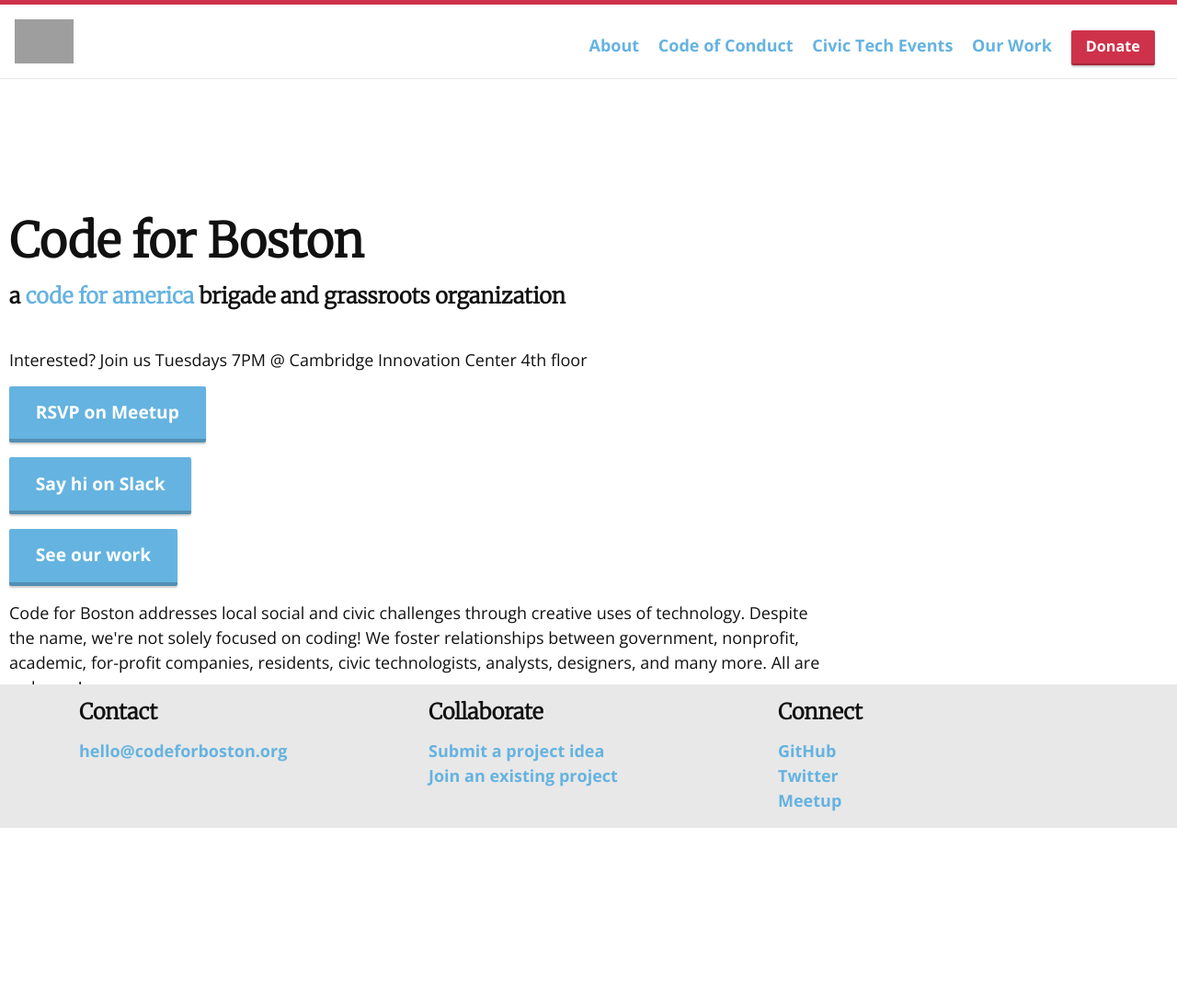
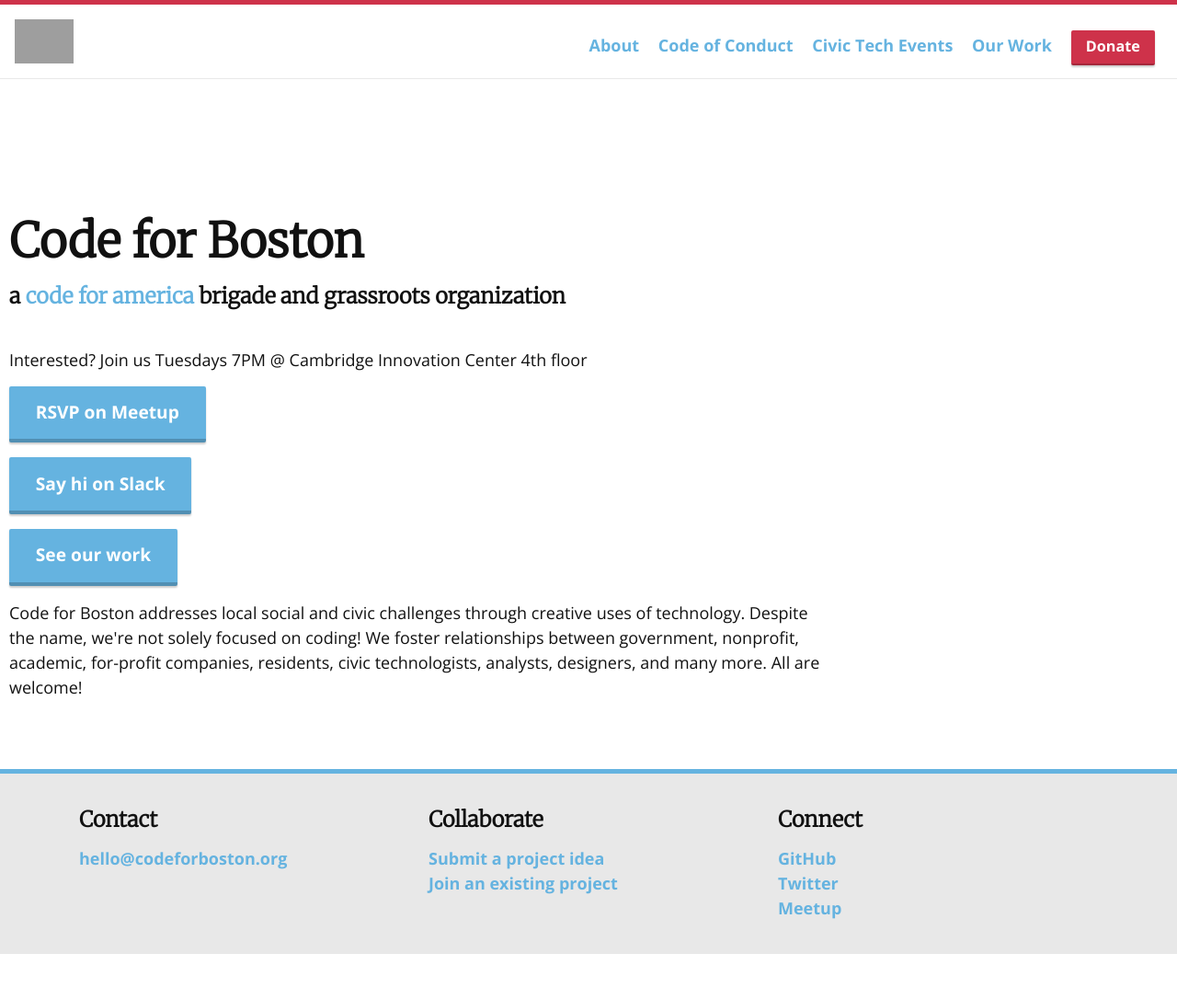
Before and after one commit to codeforboston/codeforboston.org, a Jekyll site: the page built from index.html, in a window 1280 px wide. Shown: the whole page at 92% size. Built offline with Jekyll 4.4.1, drawn with Linux system fonts in a browser that asks for light colours; nearby versions of some CDN libraries; after the commit the page ends 1037 px from its top, so only the background shows below that; grey boxes are pictures that could not be loaded.

Commit message:
Remove unnecessary position properties, improve responsive styling and scrolling

```diff
--- a/_sass/_layout.scss
+++ b/_sass/_layout.scss
@@ -61,7 +61,6 @@
 .site-footer {
     padding: $spacing-unit 0;
     background: $grey-color-light;
-    position: relative;
     margin-top: 6rem;
     padding-top: 3rem;
     color: $black-color;
--- a/css/main.scss
+++ b/css/main.scss
@@ -49,7 +49,6 @@
   position: relative;
   margin: 0;
   padding-bottom: 12rem;
-  min-height: 100%;
 }
 
 html {
@@ -83,13 +82,13 @@
 }
 
 .page-content {
-    margin-bottom: 300px;
+    margin-bottom: 50px;
 }
 
 .centered {
     margin-left: auto;
     margin-right: auto;
-    margin-bottom: 250px;
+    margin-bottom: 50px;
     padding: 10px;
 }
 
@@ -132,12 +131,12 @@
 /*** FOOTER ***/
 
 .site-footer {
+    border-top: 5px solid #65B3E0;
     background: #e8e8e8;
-    position: fixed;
+    padding: 20px 0px 20px 0px;
     color: #111;
     box-sizing: border-box;
     right: 0;
-    bottom: 0;
     left: 0;
 }
 
```
